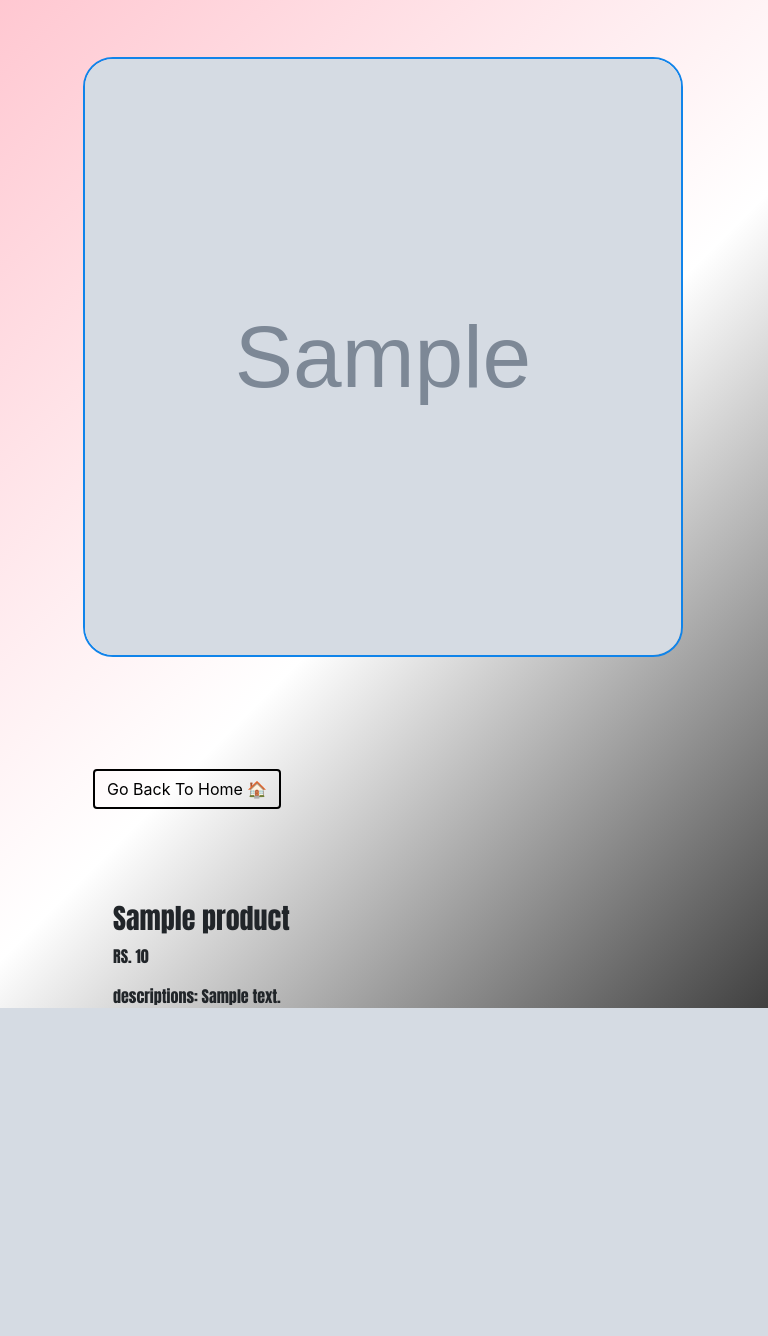
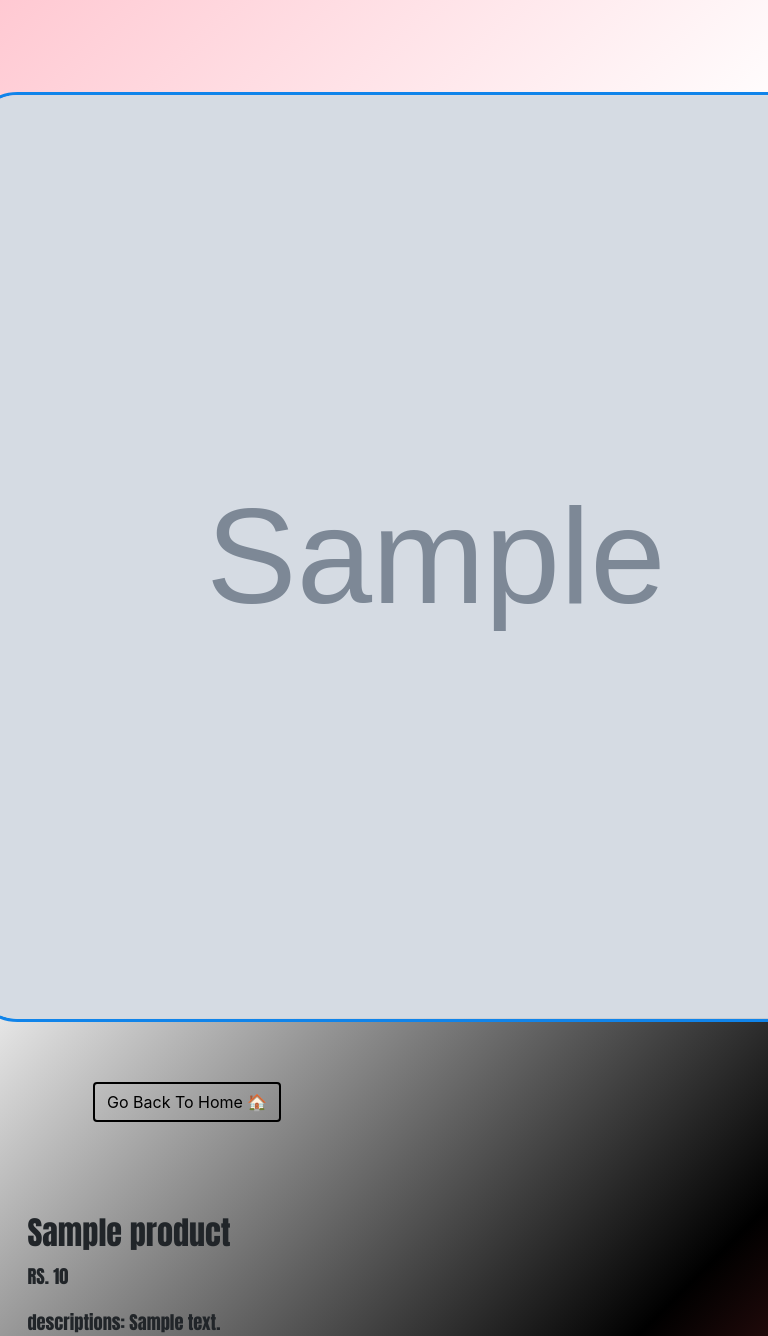
Before and after one commit to BabariyaMit8702/yadav-mall, a Django app: page /products/1 in a window 768 px wide; the page is wider, and only the part inside the window is pictured. Before the commit the page ends 1008 px from the top of that part, so only its background shows below. Run offline with Django 5.2, Linux system fonts and the light colour scheme; tables that the repository leaves empty hold one stand-in row (values such as "Sample post"); grey boxes marked "Sample" are stand-in pictures; some libraries are stand-ins or nearby versions.

Commit message:
all pages are responsive for mobile now eccept homepage.html next target is get homepage.html

```diff
--- a/ecwapp/static/ecwapp/css/productview.css
+++ b/ecwapp/static/ecwapp/css/productview.css
@@ -2,6 +2,9 @@
   background-color: blue;
 }
 
+body{
+  height: 100vh;
+}
 .col-md-3 img {
   width: 250px;
   height: 350px;
@@ -121,3 +124,21 @@ body .no-padding {
     width: 550px;
   }
 }
+
+@media (max-width:768px) {
+  img{
+    transform: scale(1.55);
+    margin: 103px;
+    margin-top: 200px;
+  }
+  .r{
+    position: relative;
+    top: 150px;
+    transform: scale(1.15);
+    margin-left: 50px;
+  }
+  .btn{
+    position: relative;
+    top: 50px;
+  }
+}
--- a/ecwapp/static/ecwapp/css/thnx.css
+++ b/ecwapp/static/ecwapp/css/thnx.css
@@ -91,3 +91,8 @@ body {
       width: 400px;
       }
     }
+    @media (max-width:768px) {
+      .mdq{
+        width: 299px;
+      }
+    }
--- a/ecwapp/templates/return back.html
+++ b/ecwapp/templates/return back.html
@@ -29,6 +29,9 @@
             color: aliceblue;
         }
 
+        div{
+            margin: 33px;
+        }
     </style>
 </head>
 
```
Also changed, not shown: ecwapp/static/ecwapp/css/contect.css (+11 -2 lines), ecwapp/static/ecwapp/css/showcart.css (+36 -4 lines), media/myimages/god_Siv0pIr.webp (added), static/images/mobile.png (added).
